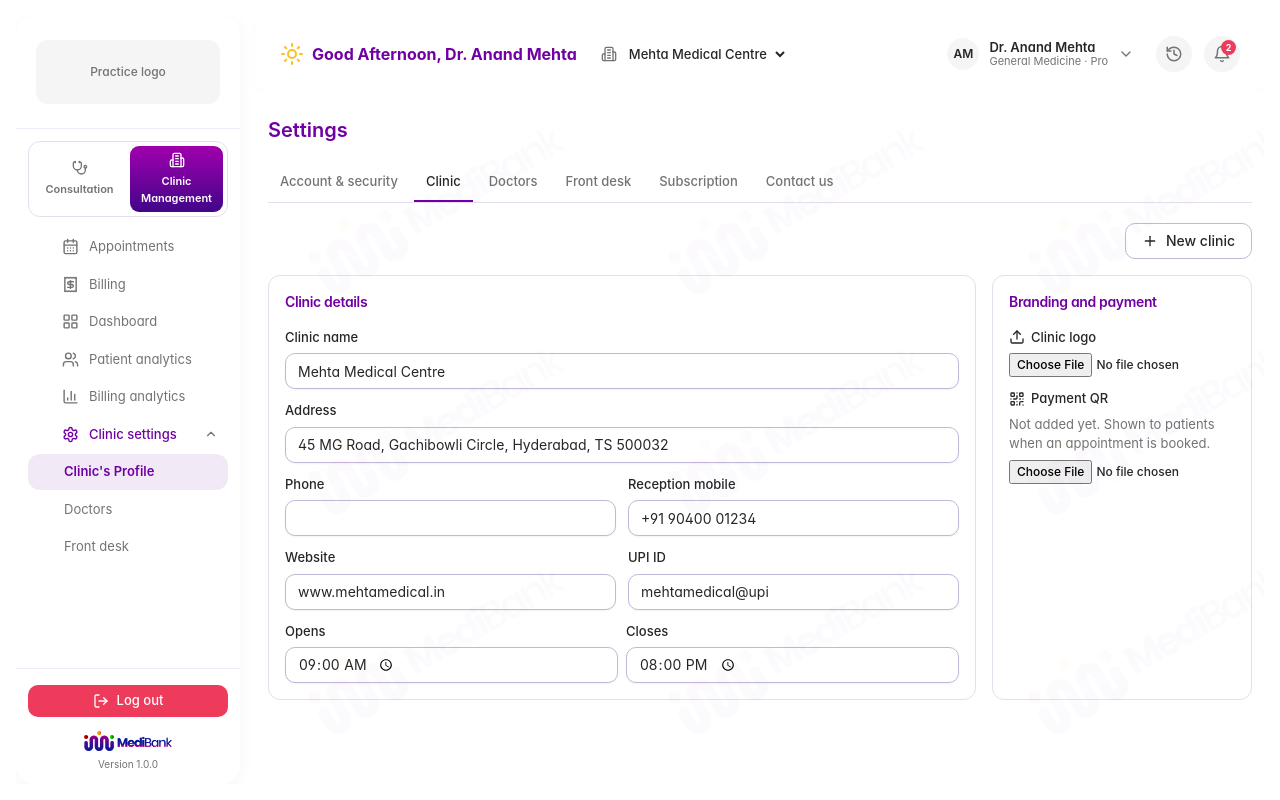
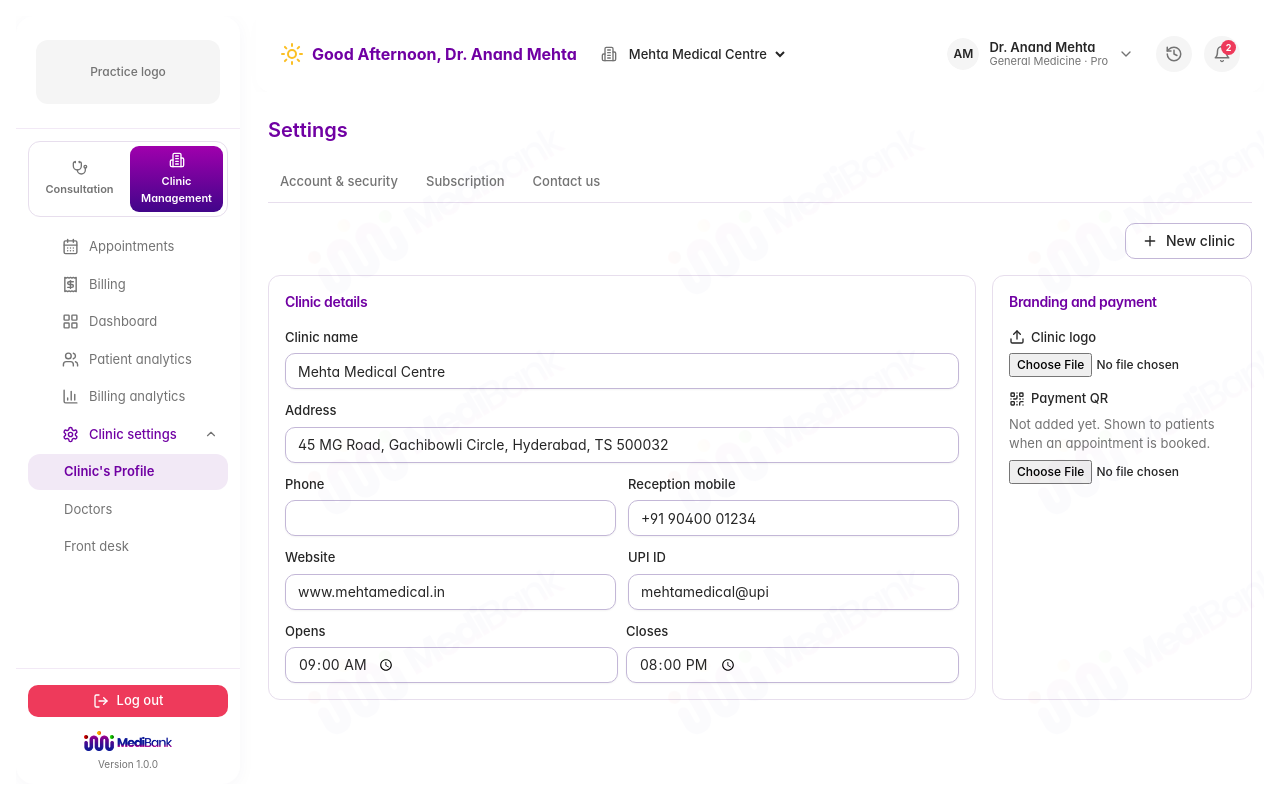
Before and after one commit to AmanDwivedi9335/mb-doctor-ui, a React (Vite) app in the folder apps/doctor/: page /settings/clinic in a window 1280 px wide. Built offline with nearby package versions, Linux system fonts and the light colour scheme.

Commit message:
Hide clinic management tabs on clinic settings page

```diff
--- a/apps/doctor/src/pages/settings/SettingsLayout.tsx
+++ b/apps/doctor/src/pages/settings/SettingsLayout.tsx
@@ -1,4 +1,4 @@
-import { NavLink, Outlet } from "react-router-dom";
+import { NavLink, Outlet, useLocation } from "react-router-dom";
 import { useAuth } from "@/contexts/DoctorAuthContext";
 import { cn } from "@/lib/utils";
 
@@ -9,8 +9,9 @@ import { cn } from "@/lib/utils";
  */
 export function SettingsLayout() {
   const { user } = useAuth();
+  const { pathname } = useLocation();
   const isDesk = user?.role === "receptionist";
-  const clinicTabs = isDesk || !!user?.plan?.isPro;
+  const clinicTabs = pathname.replace(/\/$/, "") !== "/settings/clinic" && (isDesk || !!user?.plan?.isPro);
 
   const tabs = [
     { to: "/settings/account", label: "Account & security" },
```
